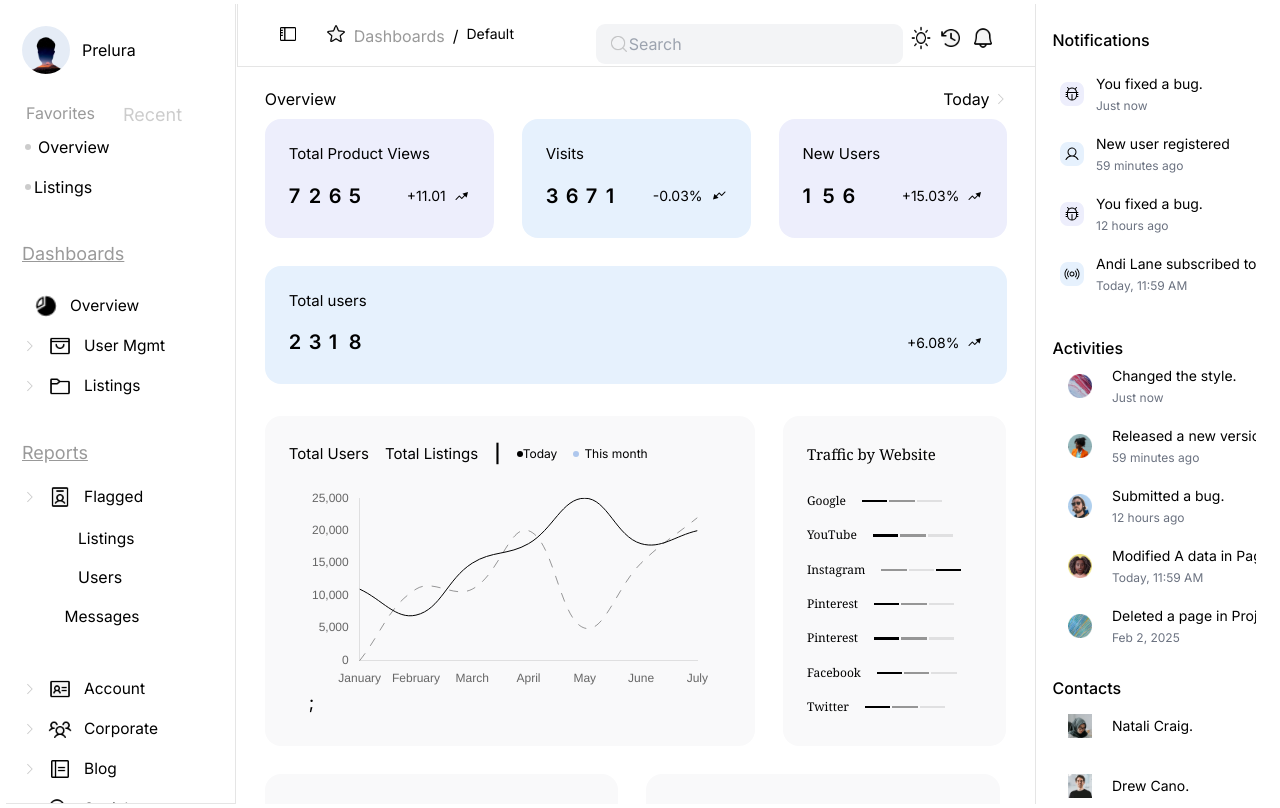
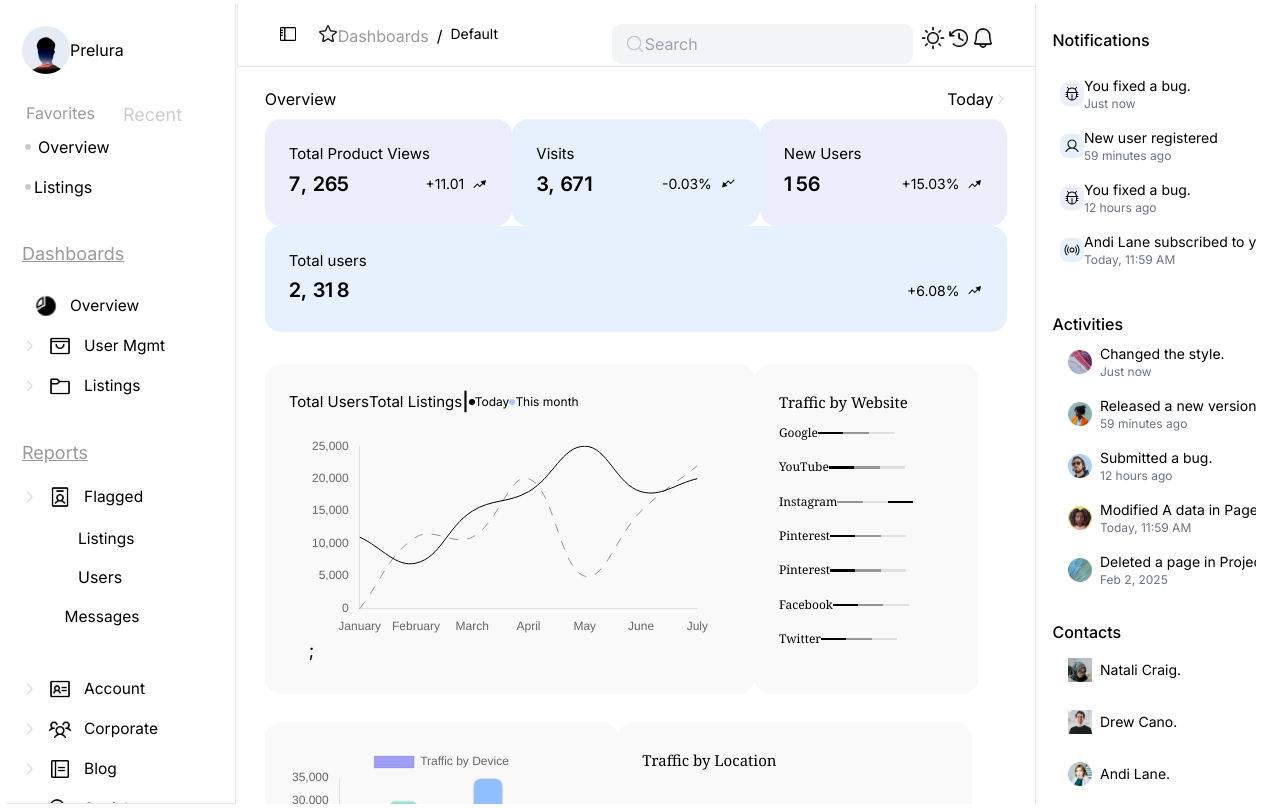
Before and after one commit to dijayst/prelura, a React (Create React App) app: page / in a window 1280 px wide. Built offline with nearby package versions, Linux system fonts and the light colour scheme.

Commit message:
inprogress

```diff
--- a/src/App.css
+++ b/src/App.css
@@ -1,6 +1,52 @@
 @tailwind base;
 @tailwind components;
 @tailwind utilities;
+
+
+
+
+
+
+
+
+
+
+.digit {
+  display: inline-block;
+  position: relative;
+  overflow: hidden;
+  flex: none;
+}
+
+.digit span {
+  position: absolute;
+  top: 0;
+  left: 0;
+  transition: transform 0.3s ease, opacity 0.3s ease;
+}
+
+.digit.hovered span:first-child {
+  animation: slideUp 0.3s forwards;
+}
+
+.digit.hovered span:last-child {
+  transform: translateY(100%);
+  opacity: 0;
+  animation: slideUp 0.3s forwards reverse;
+}
+
+/* Ensure the digits are closely aligned */
+.flex {
+  gap: 0;
+}
+
+
+
+
+
+
+
+
 
 
   .no-scrollbar::-webkit-scrollbar {
--- a/src/navbar/Content .js
+++ b/src/navbar/Content .js
@@ -1,4 +1,4 @@
-import React, { useState } from "react";
+import React, { useEffect, useState } from "react";
 import { Overview } from "./Data";
 import Barchart from "../Chart/Barchart";
 import Piechart from "../Chart/Piechart";
@@ -9,6 +9,19 @@ import { LiaAngleRightSolid } from "react-icons/lia";
 import Notification from "./Notification";
 
 function Content({ isOpen, setIsOpen, toggleDarkMode, darkMode }) {
+  const [hovered,setHovered] =useState(false )
+  useEffect(() => {
+    setHovered(true);
+
+    const timer=setTimeout(()=>{
+      setHovered(false);
+    },1000);
+
+
+    return () =>
+      clearTimeout(timer);
+  }, []);
+
   const [hoveredDigits, setHoveredDigits] = useState({});
 
   const handleMouseEnter = (cardIdx, digitIdx) => {
@@ -289,7 +302,7 @@ function Content({ isOpen, setIsOpen, toggleDarkMode, darkMode }) {
             </span>
           </div>
           <div
-            className="md:flex md:w-full md:min-h-[150px] gap-7 md:flex-row
+            className="md:flex md:w-full md:min-h-[150px] gap-8 md:flex-row
             flex-wrap
           flex flex-col mb-8"
           >
@@ -314,21 +327,21 @@ function Content({ isOpen, setIsOpen, toggleDarkMode, darkMode }) {
                   justify-between
 "
                 >
-                  <div className="flex font-inter font-semibold text-[20px] ">
-                    {[
-                      notification.Numberofproduct1,
-                      notification.Numberofproduct2,
-                      notification.Numberofproduct3,
-                      notification.Numberofproduct4,
-                    ].map((digit, digitIdx) => (
+                  <div className="flex font-inter font-semibold text-[20px]">
+                    {notification.Numberofproduct.split("").map(
+                      (digit, digitIdx) => (
                         <div
                           key={digitIdx}
-                        className="relative w-[20px] h-[30px] overflow-hidden flex items-center "
-                        onMouseEnter={() => handleMouseEnter(cardIdx, digitIdx)}
-                        onMouseLeave={() => handleMouseLeave(cardIdx, digitIdx)}
+                          className="relative w-[12px] h-[30px] overflow-hidden flex items-center"
+                          onMouseEnter={() =>
+                            handleMouseEnter(cardIdx, digitIdx)
+                          }
+                          onMouseLeave={() =>
+                            handleMouseLeave(cardIdx, digitIdx)
+                          }
                         >
                           <span
-                          className={`absolute transition-transform duration-300  ${
+                            className={`absolute transition-transform duration-300 ${
                               hoveredDigits[cardIdx]?.[digitIdx]
                                 ? "-translate-y-full opacity-0"
                                 : "translate-y-0 opacity-100"
@@ -346,8 +359,26 @@ function Content({ isOpen, setIsOpen, toggleDarkMode, darkMode }) {
                             0
                           </span>
                         </div>
-                    ))}
+                      )
+                    )}
                   </div>
+
+                  {/*  <span className="block font-semibold text-black md:text-[1.75vw] text-[1.5rem]">
+                    {" "}
+                    {notification.Numberofproduct.split("").map(
+                      (digit, digitIdx) => (
+                        <span
+                          className={`digit ${hovered ? "hovered" : ""}`}
+                          onMouseOver={() => setHovered(true)}
+                          onAnimationEnd={() => setHovered(false)}
+                        >
+                          {digit}
+                        </span>
+                      )
+                    )}
+                  </span>*/}
+
+
 
                   <div
                     className="flex md:gap-2 md:items-center
@@ -487,6 +518,7 @@ function Content({ isOpen, setIsOpen, toggleDarkMode, darkMode }) {
               </div>
             </div>
 
+
             <div
               className="flex md:flex-row
             gap-7 flex-col"
--- a/src/navbar/Data.js
+++ b/src/navbar/Data.js
@@ -81,6 +81,7 @@ export const notifications = [
   export const Overview = [
     {
       text: "Total Product Views",
+      Numberofproduct:"7,265",
       Numberofproduct1: "7",
       Numberofproduct2: "2",
       Numberofproduct3: "6",
@@ -90,6 +91,7 @@ export const notifications = [
       color: "#EDEEFC",
     },{
         text: "Visits",
+        Numberofproduct:"3,671",
         Numberofproduct1: "3",
         Numberofproduct2: "6",
         Numberofproduct3: "7",
@@ -99,6 +101,7 @@ export const notifications = [
         color: "#E6F1FD",
       },{
         text: "New Users",
+        Numberofproduct:"156",
         Numberofproduct1: "1",
         Numberofproduct2: "5",
         Numberofproduct3: "6",
@@ -107,6 +110,7 @@ export const notifications = [
         color: "#EDEEFC",
       },{
         text: "Total users",
+        Numberofproduct:"2,318",
         Numberofproduct1: "2",
         Numberofproduct2: "3",
           Numberofproduct3: "1",
```
Lines whose indentation alone changed are shown as unchanged.
